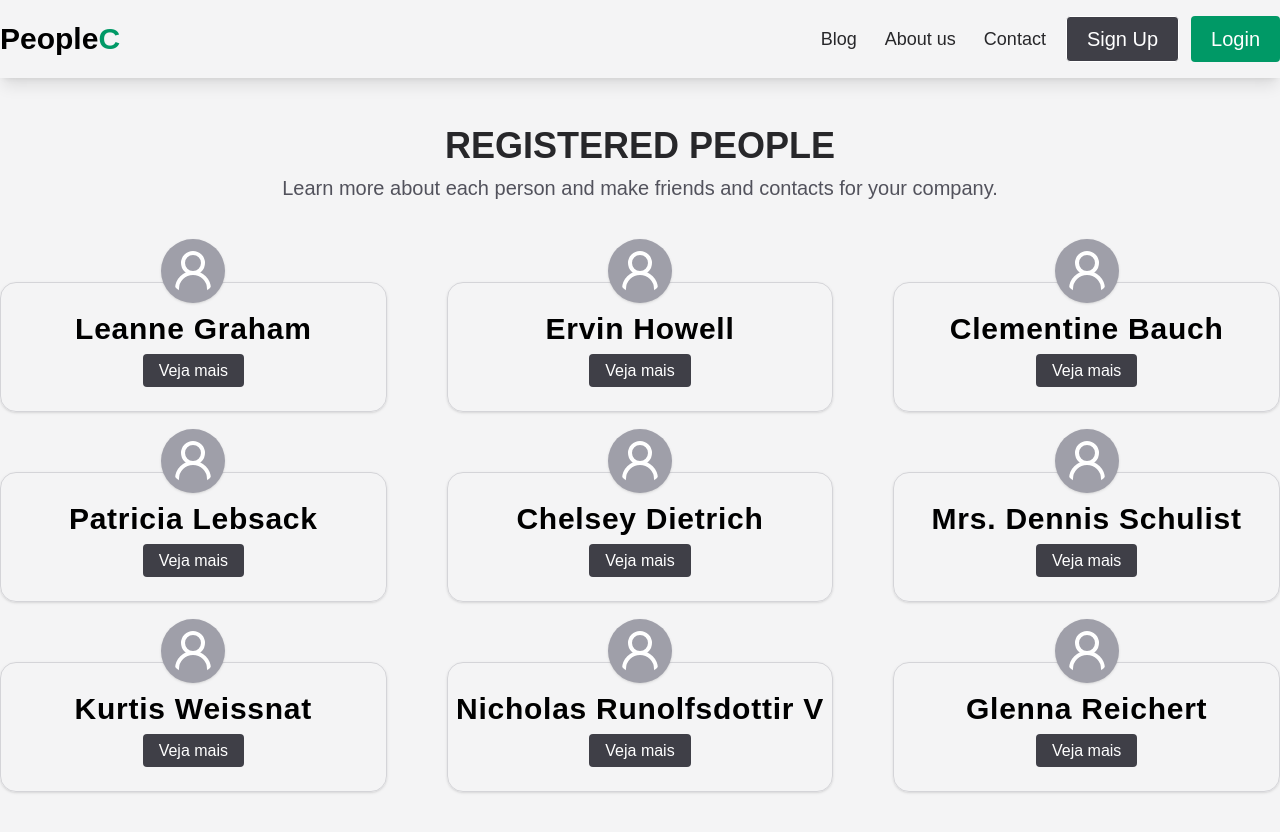
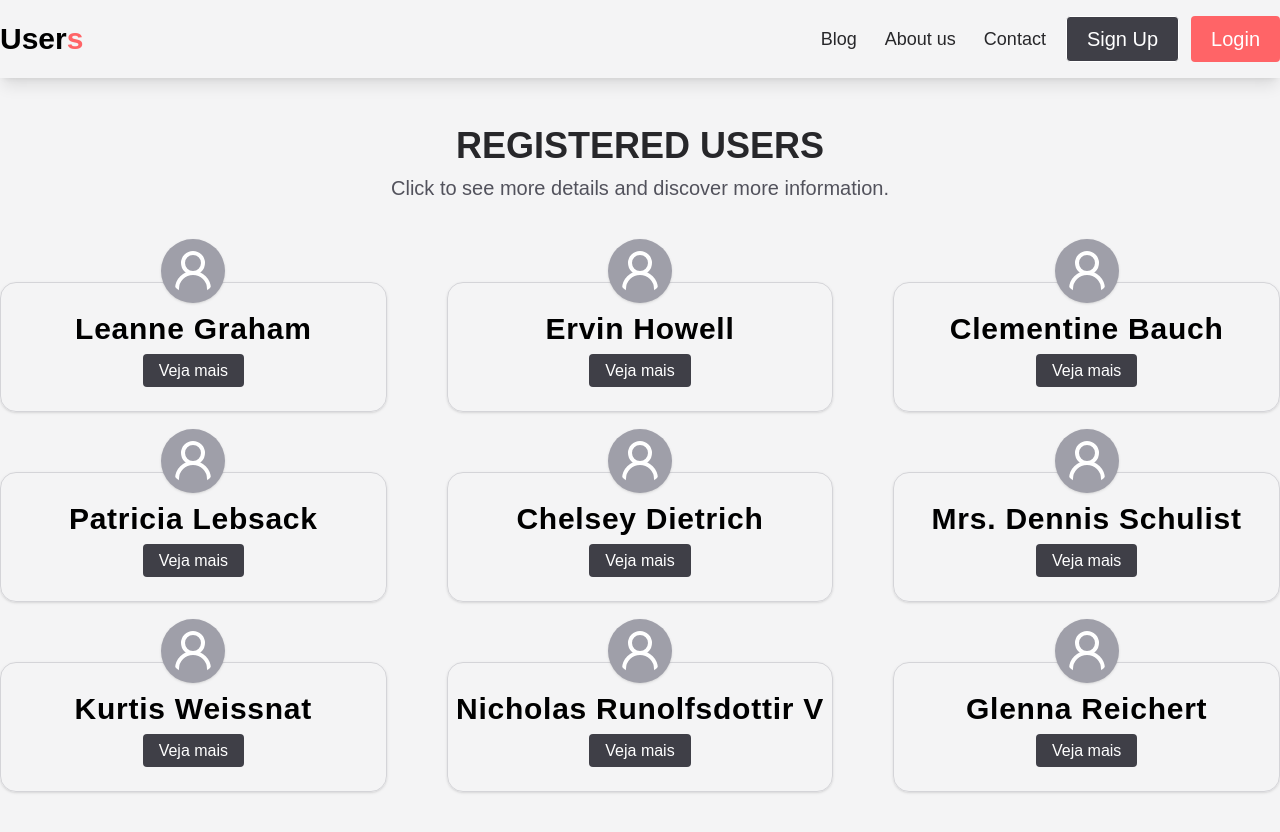
Before and after one commit to EduardoFelipe0231/users-details-page, a React (Vite) app: page / in a window 1280 px wide. Built offline with nearby package versions, Linux system fonts and the light colour scheme; a web font is replaced by a local one.

Commit message:
update 1

```diff
--- a/index.html
+++ b/index.html
@@ -4,7 +4,7 @@
     <meta charset="UTF-8" />
     <link rel="icon" type="image/svg+xml" href="/favicon.svg" />
     <meta name="viewport" content="width=device-width, initial-scale=1.0" />
-    <title>People | Home</title>
+    <title>Users | Home</title>
   </head>
   <body>
     <div id="root"></div>
--- a/src/App.jsx
+++ b/src/App.jsx
@@ -3,9 +3,7 @@ import Navbar from './components/Navbar'
 import Home from './pages/Home'
 import PersonDetails from './pages/PersonDetails'
 
-
 function App() {
-
   return (
       <div className='min-h-screen bg-zinc-100'>
         <Navbar />
--- a/src/components/Navbar.jsx
+++ b/src/components/Navbar.jsx
@@ -5,7 +5,7 @@ const Navbar = () => {
         <header className="shadow-lg w-full">
             <div className="container mx-auto flex items-center justify-between py-4 gap-5 font-light text-lg">
                 <Link to="/" className="flex-1 font-bold text-3xl block">
-                    People<span className="text-emerald-600">C</span>
+                    User<span className="text-red-400">s</span>
                 </Link>
 
                 <nav className="flex gap-7 text-zinc-800">
@@ -21,8 +21,8 @@ const Navbar = () => {
                 </nav>
 
                 <div className="flex gap-3">
-                    <button className="px-5 py-2 rounded text-xl border text-white cursor-pointer hover:shadow-sm bg-zinc-700">Sign Up</button>
-                    <button className="bg-emerald-600 px-5 py-2 rounded text-white text-xl cursor-pointer hover:bg-emerald-500 transition-all">Login</button>
+                    <button className="px-5 py-2 rounded text-xl border text-white cursor-pointer hover:shadow-sm bg-zinc-700 hover:bg-zinc-700/85 transition-all">Sign Up</button>
+                    <button className="bg-red-400 px-5 py-2 rounded text-white text-xl cursor-pointer hover:bg-red-400/85 transition-all">Login</button>
                 </div>
             </div>
         </header>
--- a/src/components/Person.jsx
+++ b/src/components/Person.jsx
@@ -8,7 +8,7 @@ export default function Person( { pers } ){
                 <UserRound size={64} className="bg-zinc-400 shadow-sm rounded-full p-2 text-white" />
             </div>
             <h2 className="text-3xl font-bold tracking-wide">{pers.name}</h2>
-            <Link className="bg-zinc-700 p-2 px-4 rounded-sm text-white cursor-pointer hover:bg-zinc-800 transition-all" to={`/person/details/${pers.id}`}>Veja mais</Link>
+            <Link className="bg-zinc-700 p-2 px-4 rounded-sm text-white cursor-pointer hover:bg-zinc-700/85 transition-all" to={`/person/details/${pers.id}`}>Veja mais</Link>
         </div>
     )
 }
--- a/src/pages/Home.jsx
+++ b/src/pages/Home.jsx
@@ -7,8 +7,8 @@ export default function Home(){
         <div>
             <main className="container mx-auto pb-10">
                 <div className="flex flex-col items-center mt-12 gap-2">
-                    <h1 className="font-bold text-4xl uppercase text-zinc-800">Registered people</h1>
-                    <p className="text-xl text-zinc-600">Learn more about each person and make friends and contacts for your company.</p>
+                    <h1 className="font-bold text-4xl uppercase text-zinc-800">Registered users</h1>
+                    <p className="text-xl text-zinc-600">Click to see more details and discover more information.</p>
                 </div>
                 <div className="grid grid-cols-3 gap-15 mt-20">
                     {person.map((pers) => (
--- a/src/pages/PersonDetails.jsx
+++ b/src/pages/PersonDetails.jsx
@@ -75,7 +75,7 @@ export default function PersonDetails(){
                             <h2 className="text-2xl font-bold">Company</h2>
                         </div>
                         <div className="w-full flex flex-col mt-2 ">
-                            <section className="flex flex-col bg-zinc-50 cursor-pointer rounded-sm py-5 border border-zinc-200 transition-all px-5">
+                            <section className="flex bg-zinc-50 cursor-pointer rounded-sm py-5 border border-zinc-200 transition-all px-5">
                                 <p><span className="font-bold">Name:</span> {details.company.name} - <span className="font-bold">Cargo:</span> {details.company.bs}</p>
                             </section>
                         </div>
@@ -84,7 +84,7 @@ export default function PersonDetails(){
 
                 <div className="flex items-center justify-center mt-20">
                     <Link to="/">
-                        <button className="bg-emerald-600 rounded-sm text-white px-6 py-3 text-2xl text-center cursor-pointer">Back home</button>
+                        <button className="bg-red-400 rounded-sm text-white px-6 py-3 text-2xl text-center cursor-pointer hover:bg-red-400/85 transition-all">Back home</button>
                     </Link>
                 </div>
             </div>
```
